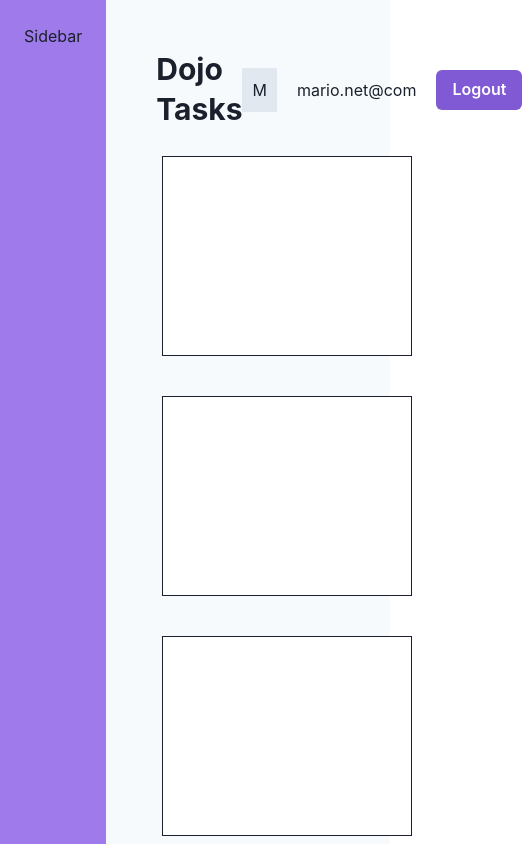
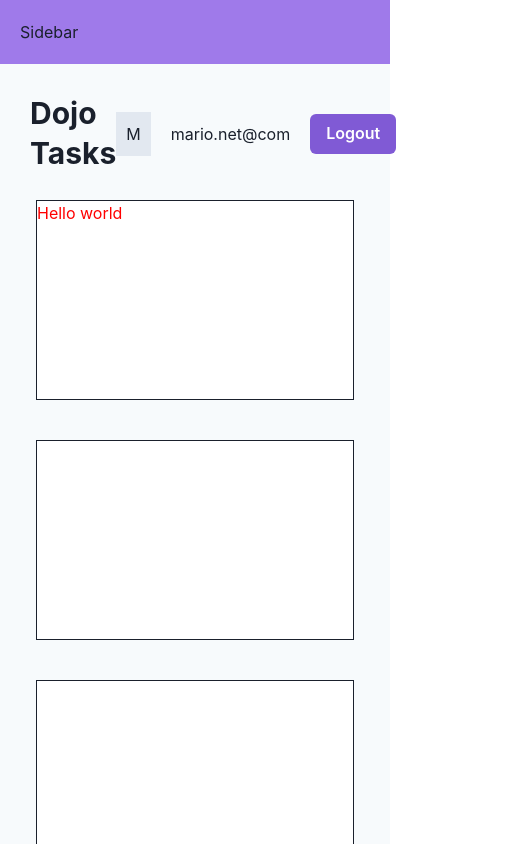
Before and after one commit to abrarzahed/chakra-ui-dojos, a React (Vite) app: page / in a window 390 px wide. Shown: the top 844 px of the page, 522 px wide, since content can reach past the window. Built offline with nearby package versions, Linux system fonts and the light colour scheme.

Commit message:
covered chakra responsive design system

```diff
--- a/src/layouts/RootLayout.jsx
+++ b/src/layouts/RootLayout.jsx
@@ -7,14 +7,18 @@ export default function RootLayout() {
     <Grid templateColumns="repeat(6, 1fr)" bg="gray.50">
       <GridItem
         as="aside"
-        colSpan="1"
+        colSpan={{ base: 6, lg: 2, xl: 1 }}
         bg="purple.400"
-        minHeight="100vh"
-        p="1.5rem"
+        minHeight={{ lg: "100vh" }}
+        p={{ base: "20px", lg: "30px" }}
       >
         <span>Sidebar</span>
       </GridItem>
-      <GridItem as="main" colSpan="5" p="40px">
+      <GridItem
+        as="main"
+        colSpan={{ base: 6, lg: 4, xl: 5 }}
+        p={{ base: "20px", lg: "40px" }}
+      >
         <Navbar />
         <Outlet />
       </GridItem>
--- a/src/pages/Dashboard.jsx
+++ b/src/pages/Dashboard.jsx
@@ -1,9 +1,13 @@
-import { Box, SimpleGrid } from "@chakra-ui/react";
+import { Box, SimpleGrid, Text } from "@chakra-ui/react";
 
 export default function Dashboard() {
   return (
     <SimpleGrid spacing={10} minChildWidth="250px" p="1rem">
-      <Box bg="white" height="200px" border="1px solid"></Box>
+      <Box bg="white" height="200px" border="1px solid">
+        <Text color={{ base: "red", sm: "yellow", md: "orange", lg: "green" }}>
+          Hello world
+        </Text>
+      </Box>
       <Box bg="white" height="200px" border="1px solid"></Box>
       <Box bg="white" height="200px" border="1px solid"></Box>
       <Box bg="white" height="200px" border="1px solid"></Box>
```
